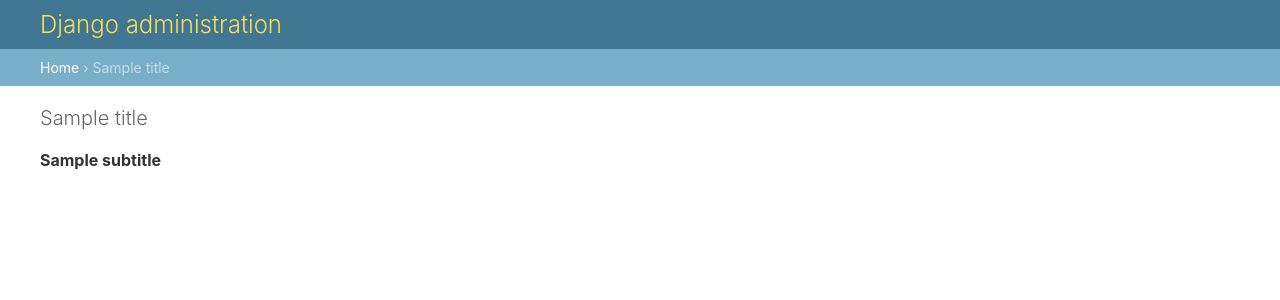
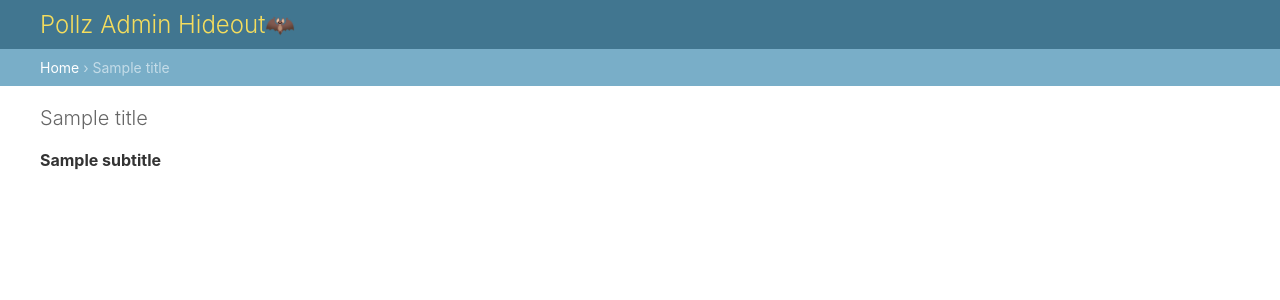
Before and after one commit to tomjames156/polling_app, a Django app: template my_site/templates/admin/base_site.html in a window 1280 px wide. Shown: the top 300 px of the page. Run offline with Django 4.2, Linux system fonts and the light colour scheme; the template is opened without the code that fills it: most values are stand-ins (such as "Sample title", 1, 10 or a date in 2020).

Commit message:
changed admin sites header name

```diff
--- a/my_site/templates/admin/base_site.html
+++ b/my_site/templates/admin/base_site.html
@@ -1,9 +1,9 @@
 {% extends "admin/base.html" %}
 
-{% block title %}{% if subtitle %}{{ subtitle }} | {% endif %}{{ title }} | {{ site_title|default:_('Django site admin') }}{% endblock %}
+{% block title %}{% if subtitle %}{{ subtitle }} | {% endif %}{{ title }}: Pollz Admin Hideout 🦇{% endblock %}
 
 {% block branding %}
-<h1 id="site-name"><a href="{% url 'admin:index' %}">{{ site_header|default:_('Django administration') }}</a></h1>
+<h1 id="site-name"><a href="{% url 'admin:index' %}">Pollz Admin Hideout🦇</a></h1>
 {% endblock %}
 
 {% block nav-global %}{% endblock %}
```
